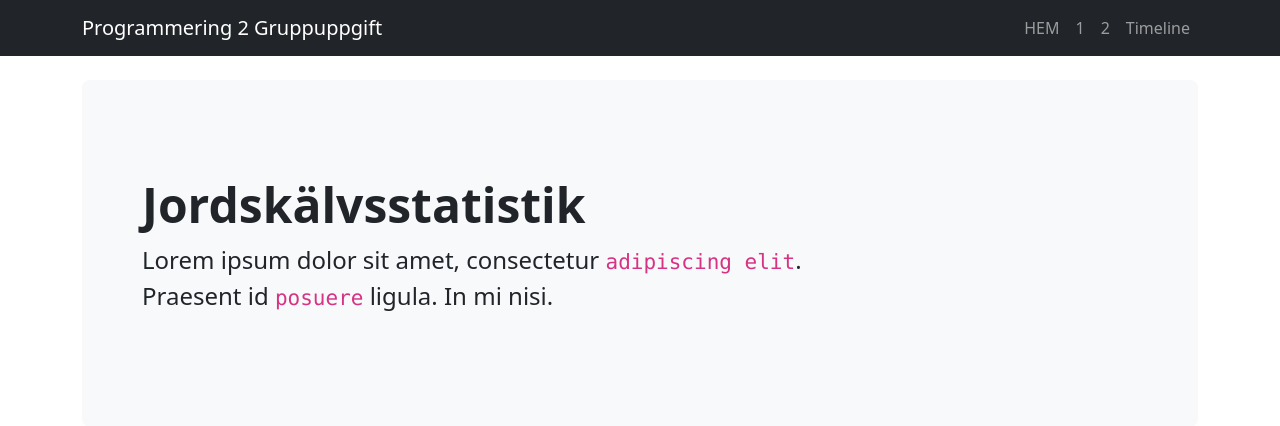
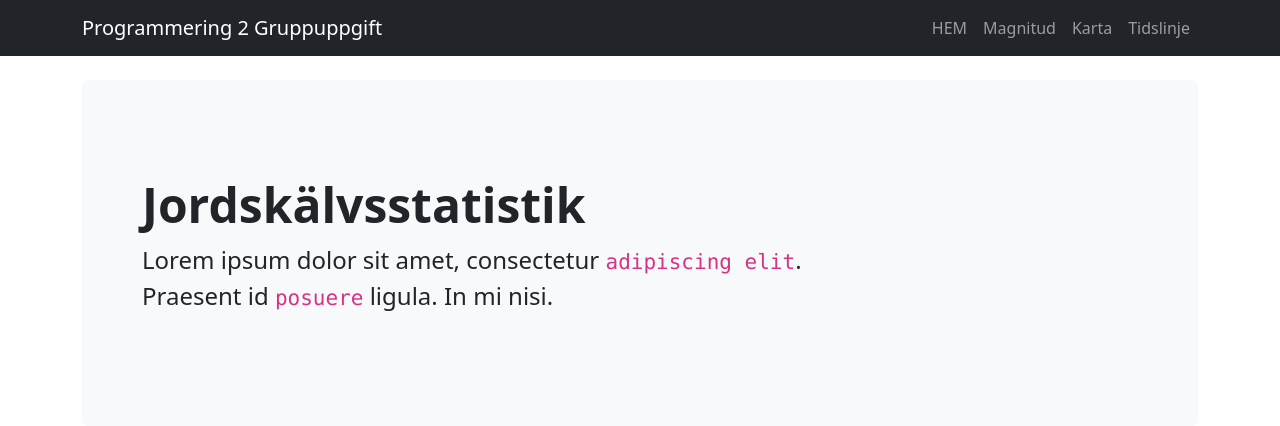
Before and after one commit to EliFromTheNorth/P2-Gruppuppgift, a Flask app: page / in a window 1280 px wide. Shown: the top 426 px of the page. Run offline with Flask 3, Linux system fonts and the light colour scheme.

Commit message:
route names

```diff
--- a/Templates/base.html
+++ b/Templates/base.html
@@ -20,9 +20,9 @@
             <a class="navbar-brand" href="/">Programmering 2 Gruppuppgift</a>
             <div class="navbar-nav">
                 <a class="nav-link" href="/">HEM</a>
-                <a class="nav-link" href="/1">1</a>
-                <a class="nav-link" href="/2">2</a>
-                <a class="nav-link" href="/timeline">Timeline</a>
+                <a class="nav-link" href="/magnitude">Magnitud</a>
+                <a class="nav-link" href="/map">Karta</a>
+                <a class="nav-link" href="/timeline">Tidslinje</a>
             </div>
         </div>
     </nav>
```
